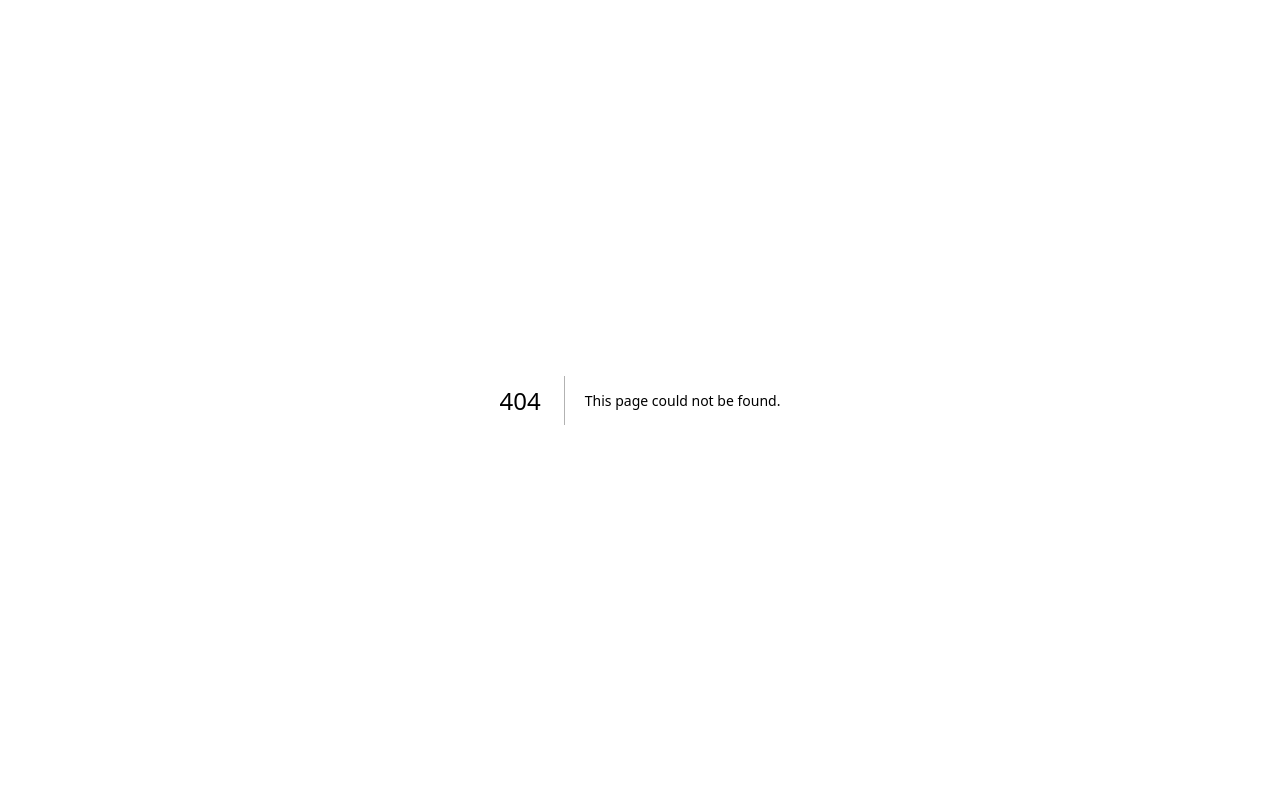
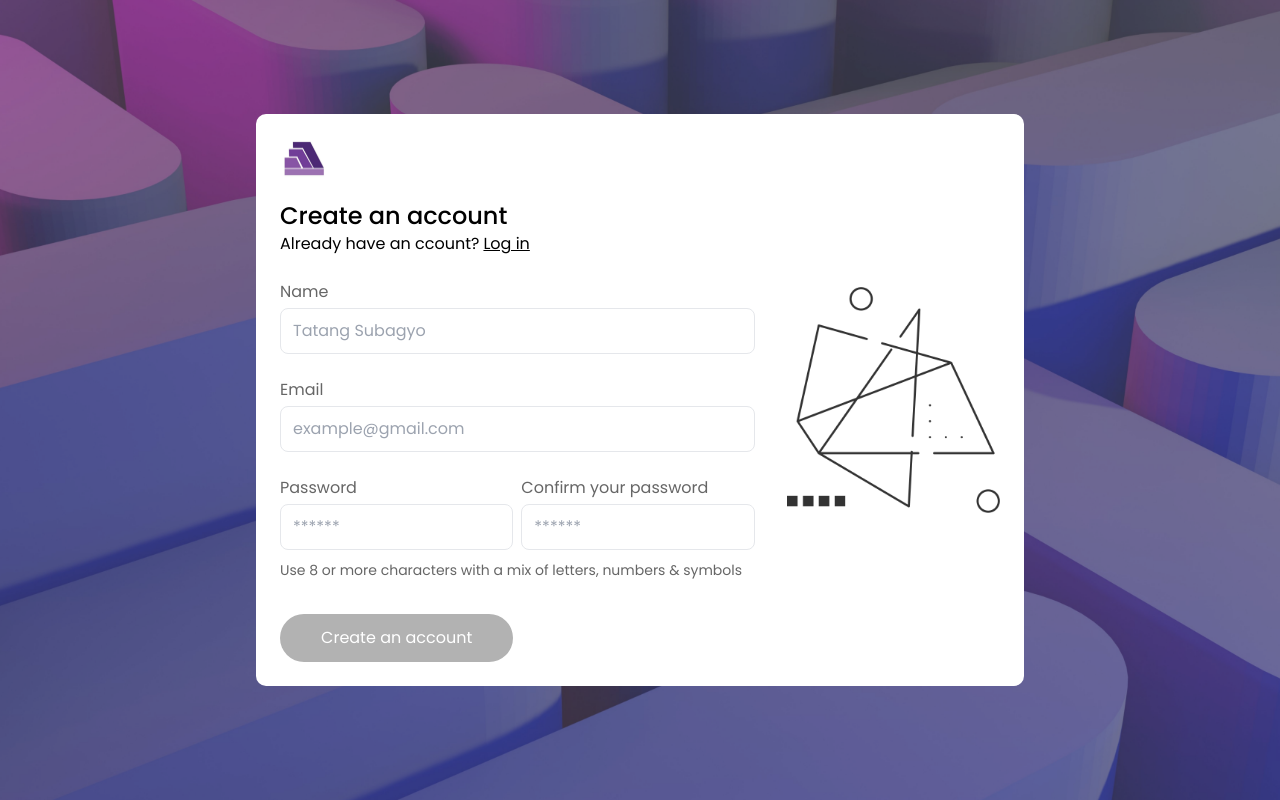
Before and after one commit to salman4ll/starter-project-msib-salman-al-farisi-frontend, a Next.js app: page /register in a window 1280 px wide. Before the commit this address had no page. Built offline with nearby package versions, Linux system fonts and the light colour scheme.

Commit message:
Register page

```diff
--- /dev/null
+++ b/src/app/register/page.tsx
@@ -0,0 +1,136 @@
+"use client";
+import React, { useState } from "react";
+import Image from "next/image";
+import imgBg from "@/assets/images/bg.png";
+import imgLogo from "@/assets/images/logo.png";
+import imageRegis from "@/assets/images/imageRegis.png";
+
+import Link from "next/link";
+
+import { Icon } from "@iconify/react";
+
+export default function Register() {
+  const [showPassword, setShowPassword] = useState(false);
+
+  const togglePasswordVisibility = () => {
+    setShowPassword(!showPassword);
+  };
+
+  return (
+    <main className="relative h-screen w-full flex flex-col">
+      <Image
+        alt="image background"
+        src={imgBg}
+        quality={100}
+        fill
+        sizes="100vw"
+        style={{
+          objectFit: "cover",
+        }}
+      />
+      <div className="w-[90%] p-6 m-auto bg-white rounded-[10px] lg:max-w-3xl z-10">
+        <div className="grid grid-cols-3 gap-4">
+          <div className="col-span-2">
+            <div className="w-full mb-6">
+              <Image
+                alt="logo ambis kerja"
+                src={imgLogo}
+                width={1000}
+                className="w-12"
+              />
+              <h1 className="text-2xl font-medium mt-5">Create an account</h1>
+
+              <div className="flex text-xs md:text-base">
+                <p className="font-normal mr-1">Already have an ccount?</p>{" "}
+                <Link href="/login" className="underline">
+                  Log in
+                </Link>{" "}
+              </div>
+            </div>
+            <div>
+              <form action="#" method="post">
+                <div className="grid grid-cols-2 gap-2">
+                  <div className="col-span-2 mb-4">
+                    <label
+                      htmlFor="name"
+                      className="text-[#666666] text-md font-normal"
+                    >
+                      Name
+                    </label>
+                    <input
+                      className="appearance-none border rounded-lg w-full py-3 px-3 mt-1 text-gray-700 leading-tight focus:outline-none focus:shadow-outline"
+                      id="name"
+                      type="text"
+                      placeholder="Tatang Subagyo"
+                    ></input>
+                  </div>
+                  <div className="col-span-2 mb-4">
+                    <label
+                      htmlFor="email"
+                      className="text-[#666666] text-md font-normal"
+                    >
+                      Email
+                    </label>
+                    <input
+                      className="appearance-none border rounded-lg w-full py-3 px-3 mt-1 text-gray-700 leading-tight focus:outline-none focus:shadow-outline"
+                      id="email"
+                      type="email"
+                      placeholder="example@gmail.com"
+                    ></input>
+                  </div>
+                  <div>
+                    <div className="flex justify-between">
+                      <label
+                        htmlFor="password"
+                        className="text-[#666666] text-md font-normal"
+                      >
+                        Password
+                      </label>
+                    </div>
+                    <input
+                      className="appearance-none border rounded-lg w-full py-3 px-3 mt-1 text-gray-700 leading-tight focus:outline-none focus:shadow-outline"
+                      id="password"
+                      type="password"
+                      placeholder="******"
+                    />
+                  </div>
+                  <div>
+                    <div className="flex justify-between">
+                      <label
+                        htmlFor="password"
+                        className="text-[#666666] text-md font-normal"
+                      >
+                        Confirm your password
+                      </label>
+                    </div>
+                    <input
+                      className="appearance-none border rounded-lg w-full py-3 px-3 mt-1 text-gray-700 leading-tight focus:outline-none focus:shadow-outline"
+                      id="password"
+                      type="password"
+                      placeholder="******"
+                    />
+                  </div>
+                  <div className="col-span-2">
+                    <label
+                      htmlFor="password"
+                      className="text-sm text-[#666666]"
+                    >
+                      Use 8 or more characters with a mix of letters, numbers &
+                      symbols
+                    </label>
+                  </div>
+                  <button type="submit" className="w-full flex justify-center bg-[#B2B2B2] hover:bg-[#666666] text-white rounded-[40px] py-3 mt-6">
+                Create an account
+              </button>
+                </div>
+              </form>
+            </div>
+          </div>
+          <div className="flex flex-col justify-center m-auto ml-4">
+            <Image alt="Image Register" src={imageRegis} width={1000}/>
+          </div>
+        </div>
+      </div>
+    </main>
+  );
+}
```
Also changed, not shown: src/assets/images/imageRegis.png (added).
